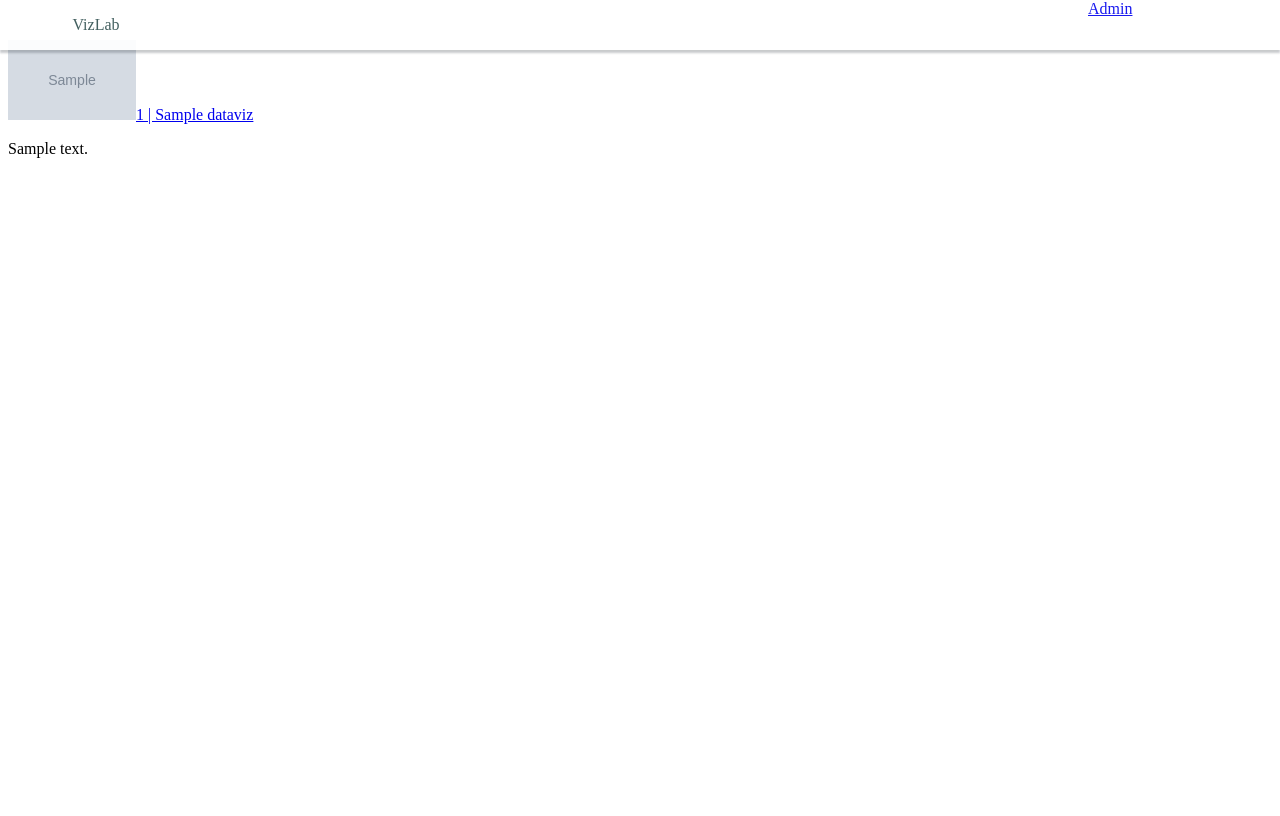
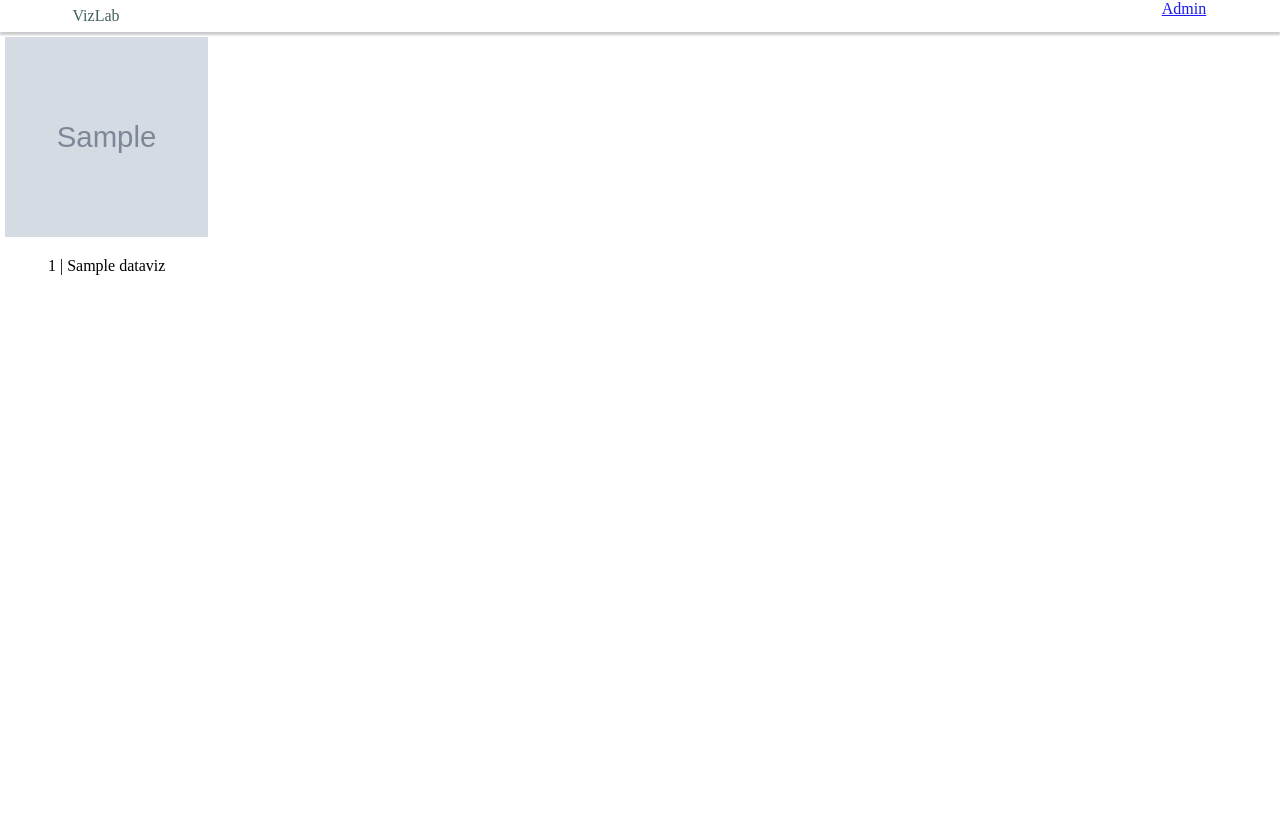
Before and after one commit to cd-jcroome/hobby-dataviz-portfolio, a Django app: page / in a window 1280 px wide. After the commit the page ends 275 px from the top, so only its background shows below. Run offline with Django 3.2, Linux system fonts and the light colour scheme; tables that the repository leaves empty hold one stand-in row (values such as "Sample post"); grey boxes marked "Sample" are stand-in pictures.

Commit message:
grid success
css grid layout for viz index page

```diff
--- a/static/vizzes/js/0001.js
+++ b/static/vizzes/js/0001.js
@@ -31,10 +31,10 @@
 	.curve(d3.curveNatural);
 
 	var stack = d3.stack()
-					.keys("republican","democratic")
+					.keys(["republican","democratic"])
 					.order(d3.stackOrderNone)
 					.offset(d3.stackOffsetNone);
-	var datastack = stack([[data.republican],[data.democratic]]);
+	var datastack = stack(data);
 
 	console.log(datastack);
 
--- a/static/vizzes/style.css
+++ b/static/vizzes/style.css
@@ -1,11 +1,14 @@
-@media (min-width: 600px){
+/* @media (min-width: 600px){ */
+  body {
+    margin: 0px;
+  }
   .wrapper {
     top: 0;
     left: 0;
     height: 100vh;
-    width: 98vw;
+    width: 100vw;
     display: grid;
-      grid-template-columns: 14vw 70vw 14vw;
+      grid-template-columns: 15vw 70vw 15vw;
       grid-template-rows: 4vh 94vh 2vh;
   }
 
@@ -21,19 +24,21 @@
     position: fixed;
     display: grid;
       grid-template-columns: 15vw 70vw 15vw;
-    -webkit-box-shadow: 0 3px 2px rgba(57, 63, 72, 0.3);
-    -moz-box-shadow: 0 3px 2px rgba(57, 63, 72, 0.3);
+      place-items: center;
     box-shadow: 0 3px 2px rgba(57, 63, 72, 0.3);
+  }
+
+  .header p{
+    text-align: center;
+    margin: 0px;
   }
 
   .header p.title {
     grid-column: 1/2;
-    text-align: center;
   }
 
   .header p.vizName {
     grid-column: 2/3;
-    text-align: center
   }
   .headerlink {
     grid-column: 3/4;
@@ -46,9 +51,23 @@
     grid-row: 2/3;
   }
 
-  img.vizThumb{
-    width: 10vw;
-    height: 10vh;
+  div.index-main {
+    margin: 5px;
+    display: grid;
+      grid-template-columns: repeat(auto-fill, minmax(200px, 1fr));
+      grid-gap:10px;
+      grid-auto-rows: 200px;
+  }
+
+  img.vizThumb {
+    width: 100%;
+    height: 100%;
+    object-fit: cover;
+  }
+
+  p.vizTitle {
+    justify-self: center;
+    align-self: center;
   }
 
   .mainviz{
@@ -69,7 +88,7 @@
   .vizText {
     width: 98vw;
   }
-
+/* } */
   /* 0001 - women in congress */
   .axis {
     font: 10px sans-serif;
@@ -96,4 +115,3 @@
   .rep {
     fill: darkred;
   }
-}
--- a/vizzes/static/vizzes/js/0001.js
+++ b/vizzes/static/vizzes/js/0001.js
@@ -31,10 +31,10 @@
 	.curve(d3.curveNatural);
 
 	var stack = d3.stack()
-					.keys("republican","democratic")
+					.keys(["republican","democratic"])
 					.order(d3.stackOrderNone)
 					.offset(d3.stackOffsetNone);
-	var datastack = stack([[data.republican],[data.democratic]]);
+	var datastack = stack(data);
 
 	console.log(datastack);
 
--- a/vizzes/templates/vizzes/index.html
+++ b/vizzes/templates/vizzes/index.html
@@ -11,9 +11,9 @@
         {% for dataviz in latest_viz_list %}
             <div class="vizCard">
                 <a href="{% url 'vizzes:viz' dataviz.viz_id %}">
-                    <img class="vizThumb" src="{{dataviz.viz_thumb.url}}">{{dataviz.viz_id}} | {{dataviz.viz_verbose_name}}
+                    <img class="vizThumb" src="{{dataviz.viz_thumb.url}}">
                 </a>
-                <p class="vizDesc">{{dataviz.viz_description}}</p>
+                <p class="vizTitle">{{dataviz.viz_id}} | {{dataviz.viz_verbose_name}}</p>
             </div>
         {% endfor %} </ul>
     </div>
```
Also changed, not shown: vizzes/static/vizzes/style.css (+23 -22 lines), images/IMG_0377.JPG (added), images/IMG_4766.jpg (added), images/IMG_5987.JPG (added), images/Screen_Shot_2018-12-03_at_10.06.27_AM_lJsYO2r.png (added), 3 other files.
